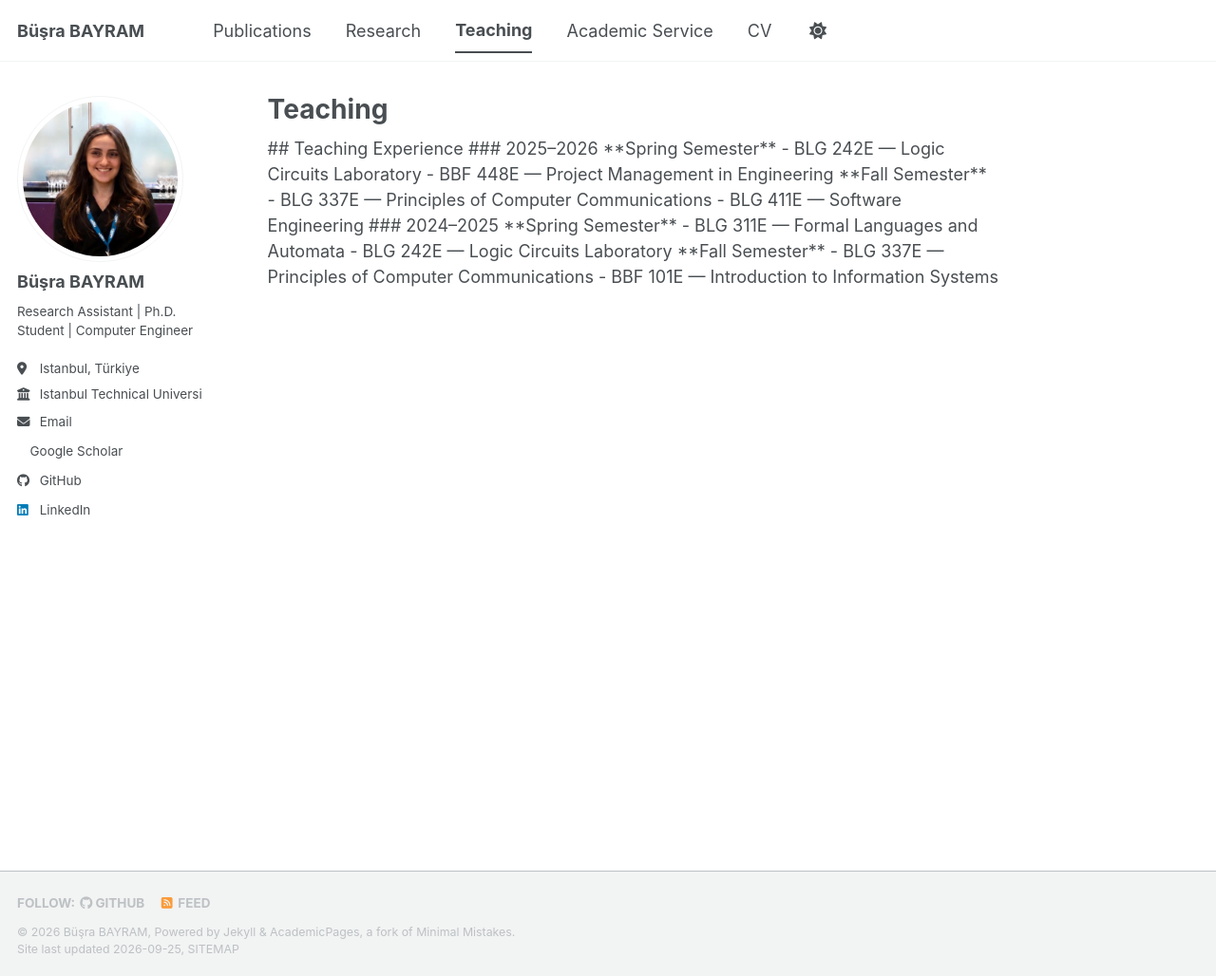
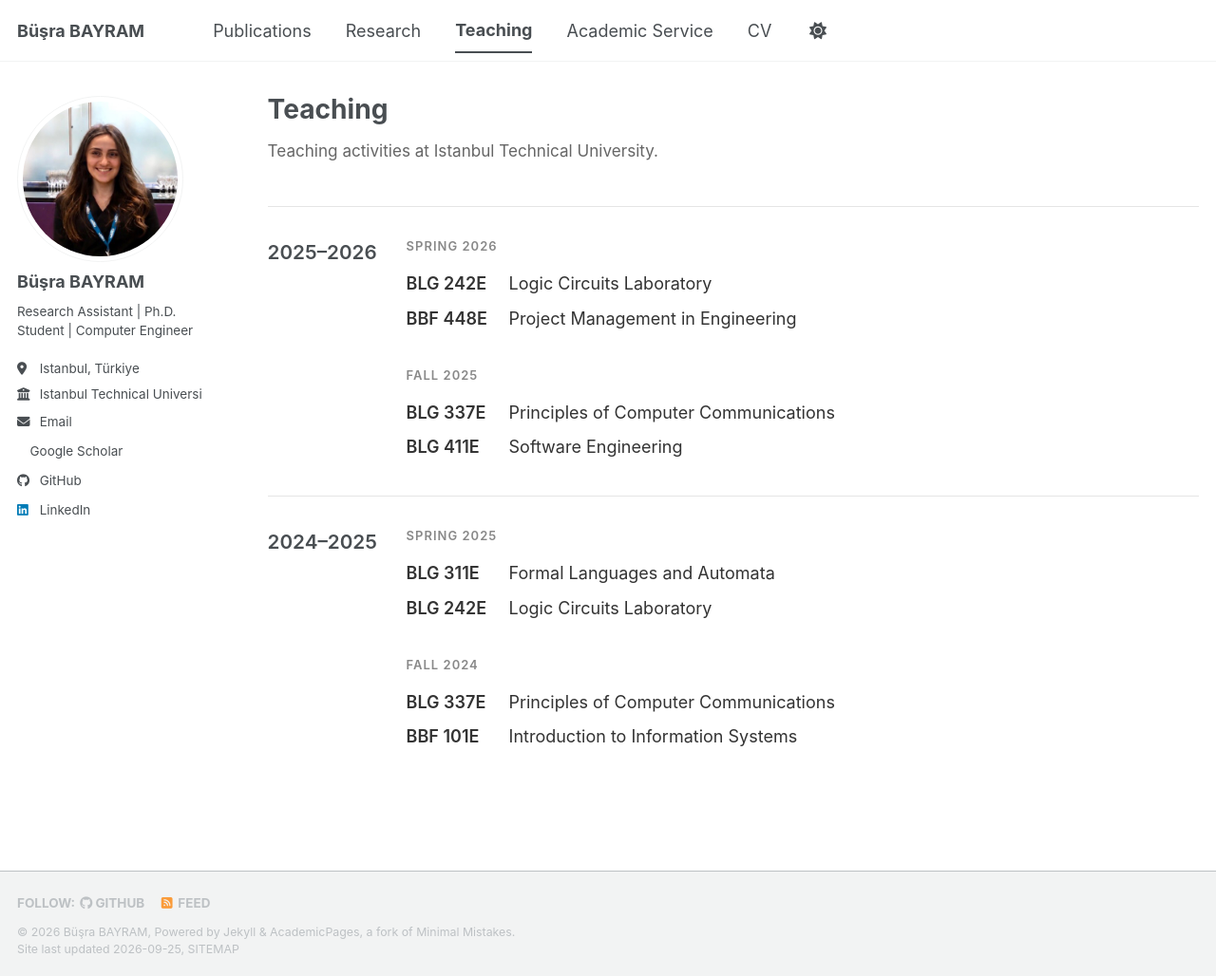
Before and after one commit to busrabyrm/busrabayram, a Jekyll site: the page built from _pages/teaching.html, in a window 1280 px wide and 1028 px high. Shown: the whole window at 95% size. Built offline with Jekyll 4.4.1, drawn with Linux system fonts in a browser that asks for light colours; a style sheet for code colours, icons or effects is not loaded.

Commit message:
Update teaching.html

```diff
--- a/_pages/teaching.html
+++ b/_pages/teaching.html
@@ -1,31 +1,156 @@
 ---
+layout: archive
+title: "Teaching"
 permalink: /teaching/
-title: "Teaching"
 author_profile: true
 ---
 
-## Teaching Experience
+<style>
+  .teaching-intro {
+    margin-bottom: 2.5rem;
+    color: #666;
+    font-size: 0.95em;
+  }
 
-### 2025–2026
+  .teaching-year {
+    display: grid;
+    grid-template-columns: 110px 1fr;
+    column-gap: 2rem;
+    padding: 1.8rem 0;
+    border-top: 1px solid #e5e5e5;
+  }
 
-**Spring Semester**
+  .teaching-year-label {
+    font-size: 1.15em;
+    font-weight: 600;
+    white-space: nowrap;
+  }
 
-- BLG 242E — Logic Circuits Laboratory
-- BBF 448E — Project Management in Engineering
+  .teaching-semester + .teaching-semester {
+    margin-top: 1.8rem;
+  }
 
-**Fall Semester**
+  .semester-label {
+    margin-bottom: 0.65rem;
+    color: #888;
+    font-size: 0.72em;
+    font-weight: 600;
+    letter-spacing: 0.08em;
+    text-transform: uppercase;
+  }
 
-- BLG 337E — Principles of Computer Communications
-- BLG 411E — Software Engineering
+  .course {
+    display: grid;
+    grid-template-columns: 90px 1fr;
+    column-gap: 1rem;
+    padding: 0.28rem 0;
+    line-height: 1.45;
+  }
 
-### 2024–2025
+  .course-code {
+    font-weight: 600;
+    color: #333;
+    white-space: nowrap;
+  }
 
-**Spring Semester**
+  .course-title {
+    color: #333;
+  }
 
-- BLG 311E — Formal Languages and Automata
-- BLG 242E — Logic Circuits Laboratory
+  @media (max-width: 600px) {
+    .teaching-year {
+      grid-template-columns: 1fr;
+      row-gap: 1.2rem;
+    }
 
-**Fall Semester**
+    .course {
+      grid-template-columns: 85px 1fr;
+    }
+  }
+</style>
 
-- BLG 337E — Principles of Computer Communications
-- BBF 101E — Introduction to Information Systems
+<p class="teaching-intro">
+  Teaching activities at Istanbul Technical University.
+</p>
+
+
+<div class="teaching-year">
+
+  <div class="teaching-year-label">
+    2025–2026
+  </div>
+
+  <div>
+
+    <div class="teaching-semester">
+      <div class="semester-label">Spring 2026</div>
+
+      <div class="course">
+        <div class="course-code">BLG 242E</div>
+        <div class="course-title">Logic Circuits Laboratory</div>
+      </div>
+
+      <div class="course">
+        <div class="course-code">BBF 448E</div>
+        <div class="course-title">Project Management in Engineering</div>
+      </div>
+    </div>
+
+
+    <div class="teaching-semester">
+      <div class="semester-label">Fall 2025</div>
+
+      <div class="course">
+        <div class="course-code">BLG 337E</div>
+        <div class="course-title">Principles of Computer Communications</div>
+      </div>
+
+      <div class="course">
+        <div class="course-code">BLG 411E</div>
+        <div class="course-title">Software Engineering</div>
+      </div>
+    </div>
+
+  </div>
+</div>
+
+
+<div class="teaching-year">
+
+  <div class="teaching-year-label">
+    2024–2025
+  </div>
+
+  <div>
+
+    <div class="teaching-semester">
+      <div class="semester-label">Spring 2025</div>
+
+      <div class="course">
+        <div class="course-code">BLG 311E</div>
+        <div class="course-title">Formal Languages and Automata</div>
+      </div>
+
+      <div class="course">
+        <div class="course-code">BLG 242E</div>
+        <div class="course-title">Logic Circuits Laboratory</div>
+      </div>
+    </div>
+
+
+    <div class="teaching-semester">
+      <div class="semester-label">Fall 2024</div>
+
+      <div class="course">
+        <div class="course-code">BLG 337E</div>
+        <div class="course-title">Principles of Computer Communications</div>
+      </div>
+
+      <div class="course">
+        <div class="course-code">BBF 101E</div>
+        <div class="course-title">Introduction to Information Systems</div>
+      </div>
+    </div>
+
+  </div>
+</div>
```
